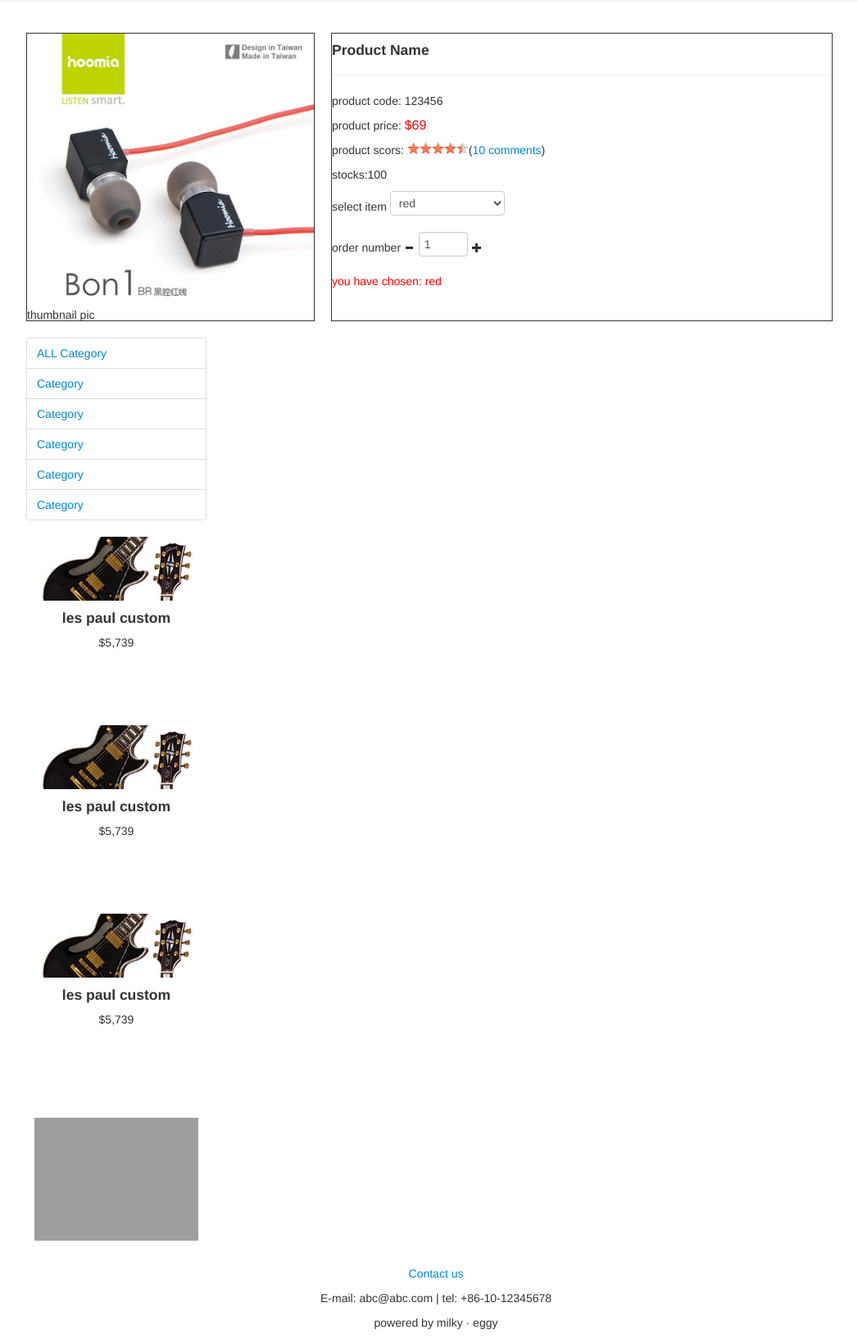
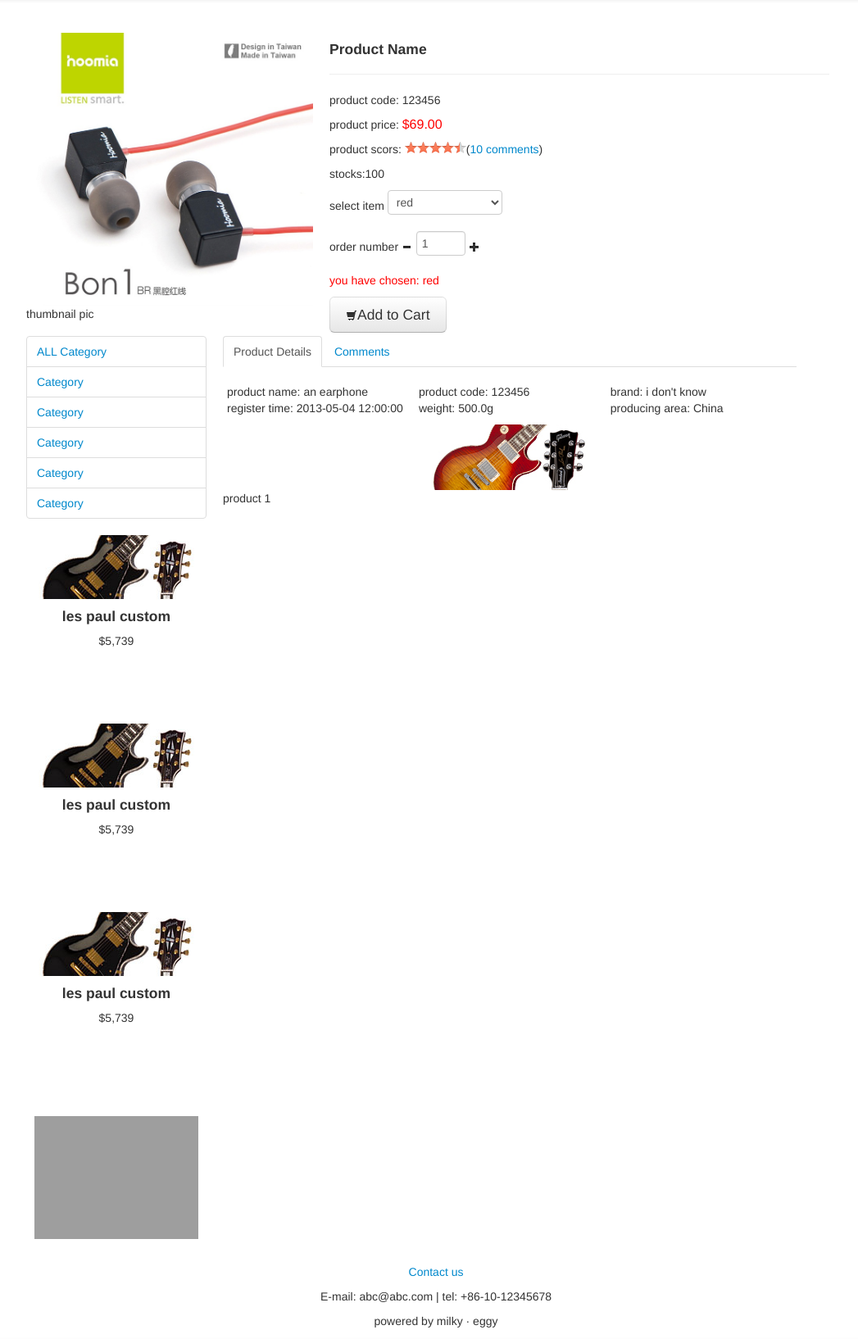
Before and after one commit to milkytsu/shop, a CodeIgniter app: page /index.php/detail in a window 1280 px wide. Shown: the part 42-1676 px from the top of the page at 82% size, without its empty margins (108-1155 px from the left). Run offline with CodeIgniter, Linux system fonts and the light colour scheme; grey boxes are pictures that could not be loaded.

Commit message:
cuo b de work...

```diff
--- a/application/views/detail.php
+++ b/application/views/detail.php
@@ -33,7 +33,7 @@
 		<!-- box start -->
 		<div class="box">
 			<!-- product pic start -->
-			<div class="product">
+			<div class="detail_product">
 				<div class="pic">
 					<div>
 						<img src="<?php echo base_url(); ?>assets/img/product/product5.jpg" />
@@ -42,11 +42,11 @@
 						<p>thumbnail pic</p>
 					</div>
 				</div>
-				<div class="detail">
+				<div class="product_intro">
 					<h4>Product Name</h4>
 					<hr />
 					<p>product code: 123456</p>
-					<p>product price: <span class="price">$69</span></p>
+					<p>product price: <span class="price">$69.00</span></p>
 					<p>product scors: <span class="bigstar45"></span><span>(<a href="#">10 comments</a>)</span></p>
 					<p>stocks:100</p>
 					<p>select item
@@ -62,6 +62,7 @@
 						<span><i class="icon-plus"></i></span>
 					</p>
 					<p class="chosen">you have chosen: red</p>
+					<p><button class="btn btn-large" type="button"><i class="icon-shopping-cart"></i>Add to Cart</button></p>
 				</div>
 			</div>
 			<!-- product pic end -->
@@ -111,6 +112,43 @@
 				<!-- sidebar end -->
 				<!-- content start -->
 				<div id="content" class="span9">
+					<ul id="product_detail" class="nav nav-tabs">
+						<li class="active">
+							<a href="#detail" data-toggle="tab">Product Details</a>
+						</li>
+						<li>
+							<a href="#comments" data-toggle="tab">Comments</a>
+						</li>
+					</ul>
+					<div id="myTabContent" class="tab-content">
+						<div class="tab-pane fade active in" id="detail">
+							<!-- product intro start -->
+							<div id="intro">
+								<ul class="inline">
+									<li>product name: an earphone</li>
+									<li>product code: 123456</li>
+									<li>brand: i don't know</li>
+									<li>register time: 2013-05-04 12:00:00</li>
+									<li>weight: 500.0g</li>
+									<li>producing area: China</li>
+								</ul>
+							</div>
+							<!-- product intro end -->
+							<!-- product detail start -->
+							<div class="product_detail">
+								<div class="text-center">
+									<img class="detail_pic" src="<?php echo base_url(); ?>assets/img/product/product1.jpg" />
+								</div>
+								<p>product 1</p>
+							</div>
+							<!-- product detail end -->
+						</div>
+						<div class="tab-pane fade" id="comments">
+							<p>comments</p>
+						</div>
+					</div>
+
+					</div>
 				</div>
 				<!-- content end -->
 			</div>
@@ -128,5 +166,9 @@
 	</div>
 	<script type="text/javascript" src="<?php echo base_url(); ?>assets/js/lib/jquery-1.9.1.min.js"></script>
 	<script type="text/javascript" src="<?php echo base_url(); ?>assets/js/lib/bootstrap.min.js"></script>
+	<script type="text/javascript">
+
+
+	</script>
 </body>
 </html>
--- a/assets/css/detail.css
+++ b/assets/css/detail.css
@@ -1,6 +1,6 @@
-.pic, .detail
+.pic, .product_intro
 {
-	border: solid 1px;
+	/*border: solid 1px;*/
 }
 
 .pic
@@ -10,7 +10,7 @@
 	float: left;
 }
 
-.detail
+.product_intro
 {
 	width: 610px;
 	height: 350px;
@@ -27,6 +27,11 @@
 .chosen
 {
 	color: red;
+}
+
+#intro ul li
+{
+	width: 220px;
 }
 
 .bigstar15,.bigstar10,.bigstar05,.bigstar00
```
